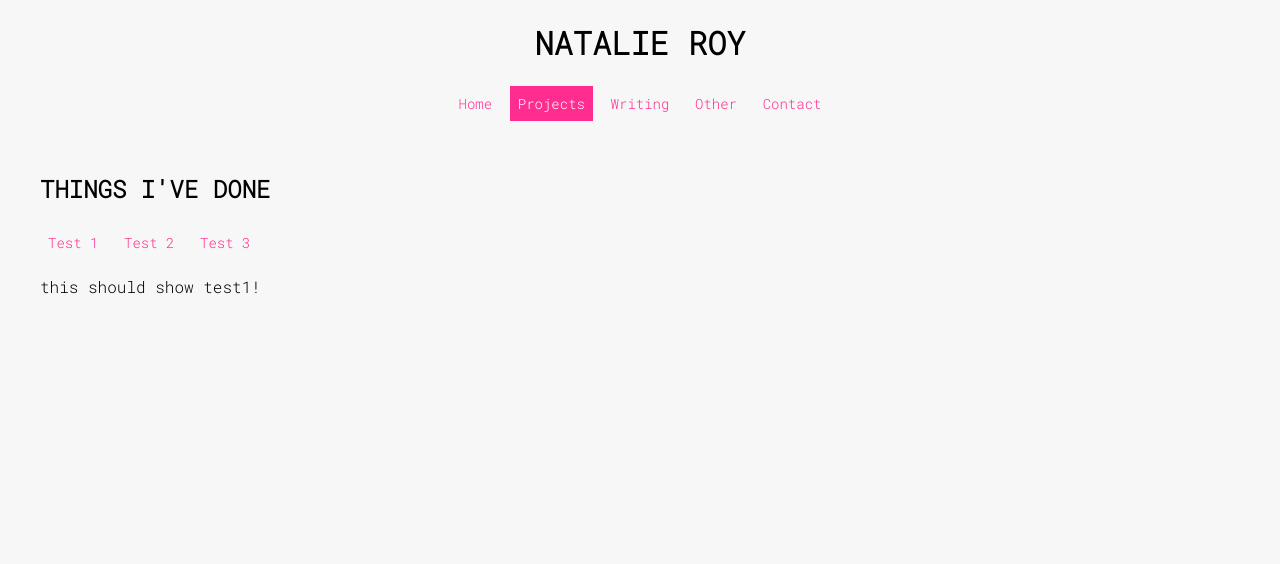
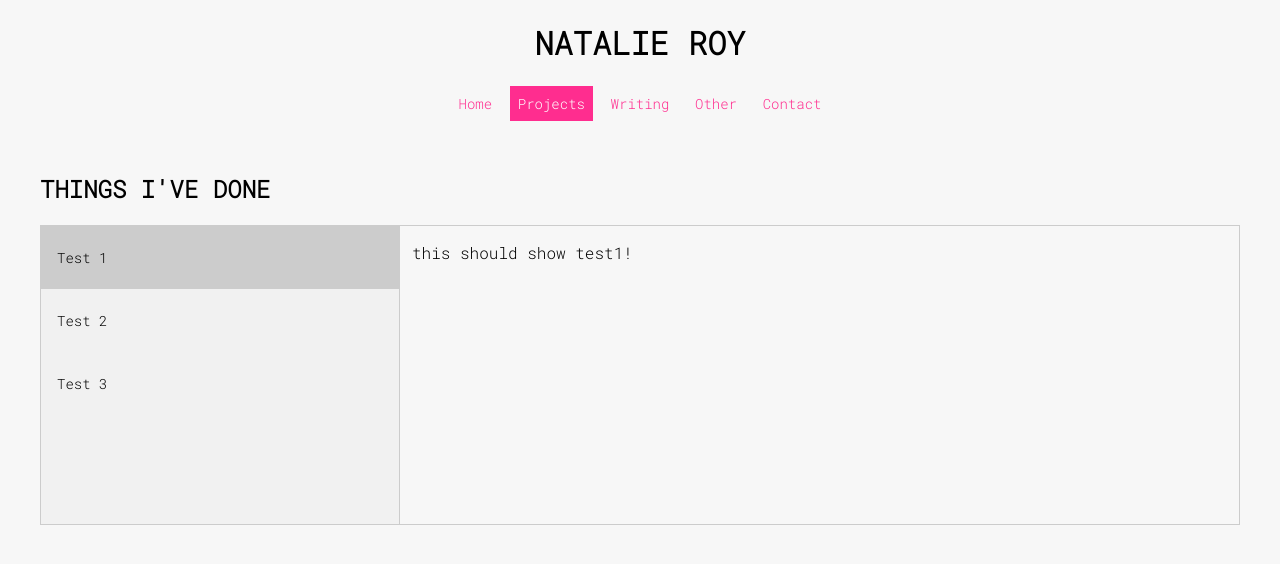
Before and after one commit to nataliedroy/portfolio, a plain HTML site: page projects.html in a window 1280 px wide. Both pictures are taken after a click on the button "Test 1". Drawn offline with Linux system fonts and the light colour scheme.

Commit message:
fixed tab bugs

```diff
--- a/script.js
+++ b/script.js
@@ -12,11 +12,11 @@ function openTab(evt, tabName) {
 
   // collect elements and remove active class
   tablinks = document.getElementsByClassName("tablinks");
-  for (i = 0; i < tabcontent.length; i++) {
-    tablinks[i].className = tablinks[i].className.replace("active", "");
+  for (i = 0; i < tablinks.length; i++) {
+    tablinks[i].className = tablinks[i].className.replace(" active", "");
   }
 
   // show sleected tab and declare it active
   document.getElementById(tabName).style.display = "block";
-  evt.currentTarget.className += "active";
+  evt.currentTarget.className += " active";
 }
--- a/style.css
+++ b/style.css
@@ -53,9 +53,54 @@ button:hover {
 }
 
 /* for js, hides all tab content when first on page */
-/* .tabcontent:not(.active) {
+.tabcontent:not(.active) {
   display:none;
-} */
+}
+
+* {box-sizing: border-box}
+
+/* Style the tab */
+.tab {
+  float: left;
+  border: 1px solid #ccc;
+  background-color: #f1f1f1;
+  width: 30%;
+  height: 300px;
+}
+
+/* Style the buttons that are used to open the tab content */
+.tab button {
+  display: block;
+  background-color: inherit;
+  color: black;
+  padding: 22px 16px;
+  width: 100%;
+  border: none;
+  outline: none;
+  text-align: left;
+  cursor: pointer;
+  transition: 0.3s;
+}
+
+/* Change background color of buttons on hover */
+.tab button:hover {
+  background-color: #ddd;
+}
+
+/* Create an active/current "tab button" class */
+.tab button.active {
+  background-color: #ccc;
+}
+
+/* Style the tab content */
+.tabcontent {
+  float: right;
+  padding: 0px 12px;
+  border: 1px solid #ccc;
+  width: 70%;
+  border-left: none;
+  height: 300px;
+}
 
 
 /* .navbar-nav {
```
Also changed, not shown: projects.html (+1 -2 lines).
